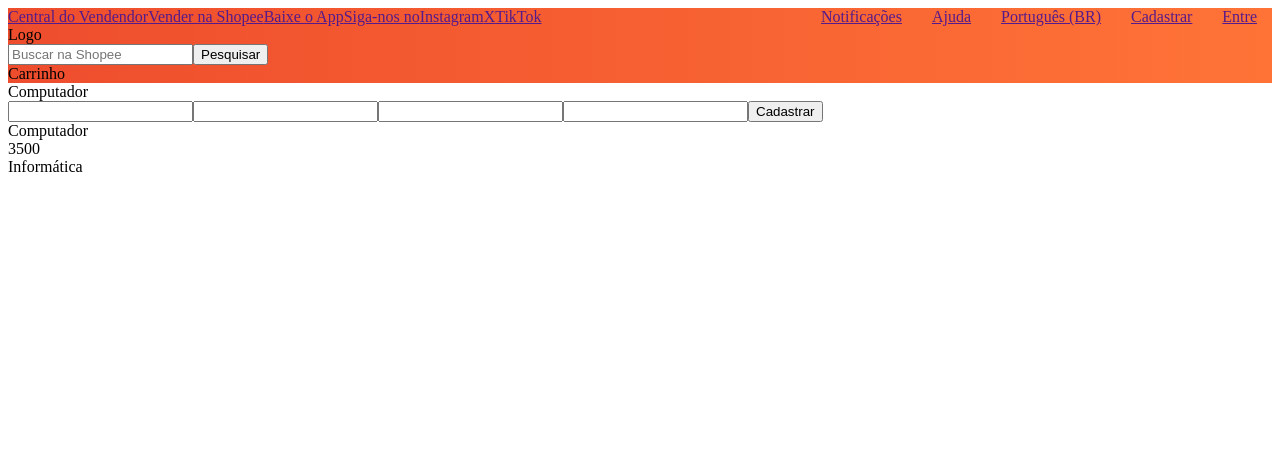
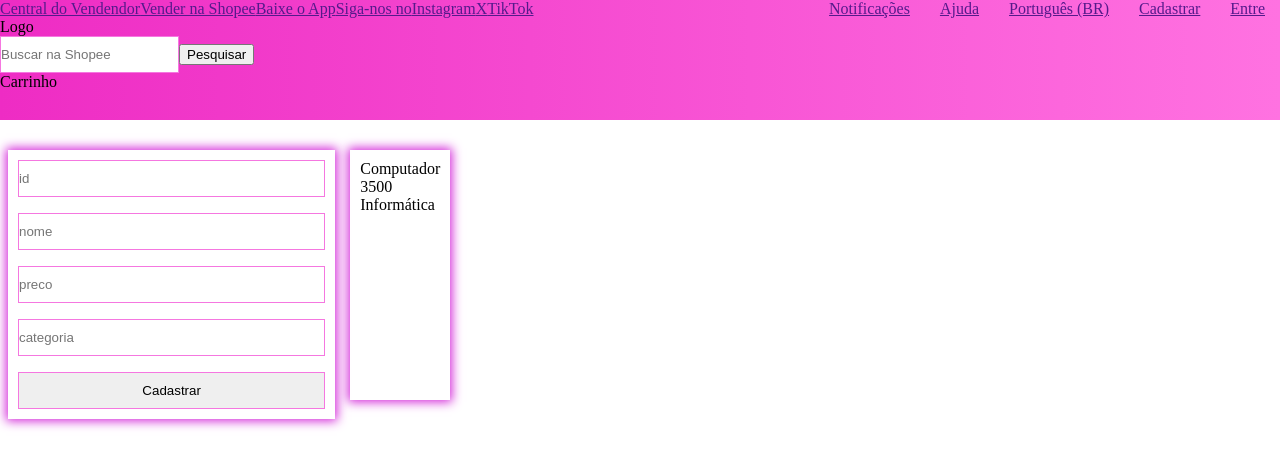
Before and after one commit to saraelainee/1023B-frontend, a React (Vite) app: page / in a window 1280 px wide. Shown: the top 468 px of the page. Built offline with nearby package versions, Linux system fonts and the light colour scheme.

Commit message:
tentativa ruim de css

```diff
--- /dev/null
+++ b/src/Container.css
@@ -0,0 +1,37 @@
+.container{
+    margin-top: 150px;
+    display: flex;
+    gap: 15px;
+}
+
+.container-listagem{
+    flex:3;
+    display: flex;
+    gap: 32px;
+}
+.container-cadastro{
+    flex: 1;
+    box-shadow: 0px 0px 10px 2px rgba(210, 35, 216, 255);
+    padding: 10px;
+    box-sizing: border-box;
+}
+.container-cadastro form{
+    display: flex;
+    flex-direction: column;
+    gap: 16px;
+}
+input{
+    padding: 10px 0px;
+    border: 1px solid #f577e0;
+
+}
+input[type="text"]:focus{
+    outline: 1px solid rgb(87, 0, 99);
+}
+
+.container-produto{
+    box-shadow: 0px 0px 10px 2px rgba(210, 35, 216, 255);
+    padding: 10px;
+    box-sizing: border-box;
+    max-height: 250px;
+}
--- a/src/Container.tsx
+++ b/src/Container.tsx
@@ -43,6 +43,7 @@
 // export default Container;
 
 import { useState } from "react";
+import "./Container.css";
 interface ProdutosState {
   id: number;
   nome: string;
@@ -72,7 +73,7 @@
       preco: parseFloat(preco),
       categoria
     };
-    setProdutos([...produtos, produtoNovo]);
+    setProdutos([...produtos, produtoNovo]); //copia dos produtos antigos e adiciona o novo produto
   }
 
   // Pegar os dados que a pessoa digitou no formulário
@@ -92,13 +93,13 @@
   return(
     <>
       <div className="container">
-        {produtos[0].nome}
+       {/* /**{produtos[0].nome} */  }
         <div className="container-cadastro">
             <form onSubmit={trataForm}>
-                <input type="text" name="id" id="id" onChange={trataId} />
-                <input type="text" name="nome" id="nome" onChange={trataNome} />
-                <input type="text" name="preco" id="preco" onChange={trataPreco} />
-                <input type="text" name="categoria" id="categoria" onChange={trataCategoria} />
+                <input type="text" name="id" id="id" placeholder="id" onChange={trataId} />
+                <input type="text" name="nome" id="nome" placeholder="nome" onChange={trataNome} />
+                <input type="text" name="preco" id="preco" placeholder="preco" onChange={trataPreco} />
+                <input type="text" name="categoria" id="categoria" placeholder="categoria" onChange={trataCategoria} />
                 <input type="submit" value="Cadastrar" />
             </form>
         </div>
--- a/src/main.css
+++ b/src/main.css
@@ -1,13 +1,14 @@
 :root{
-    --cor-primaria: #ee4d2d;
-    --gradiente-primario: linear-gradient(to right, #ee4d2d, #ff7337);
+    --cor-primaria: #ae0cdf;
+    --gradiente-primario: linear-gradient(to right, #ee2cc4, #ff72e1);
 }
 header{
     background: var(--gradiente-primario);
-    position: fixad;
+    position: fixed;
     top: 0;
     right: 0;
     left: 0;
+    height: 120px;
 }
 nav{
     display: flex;
```
